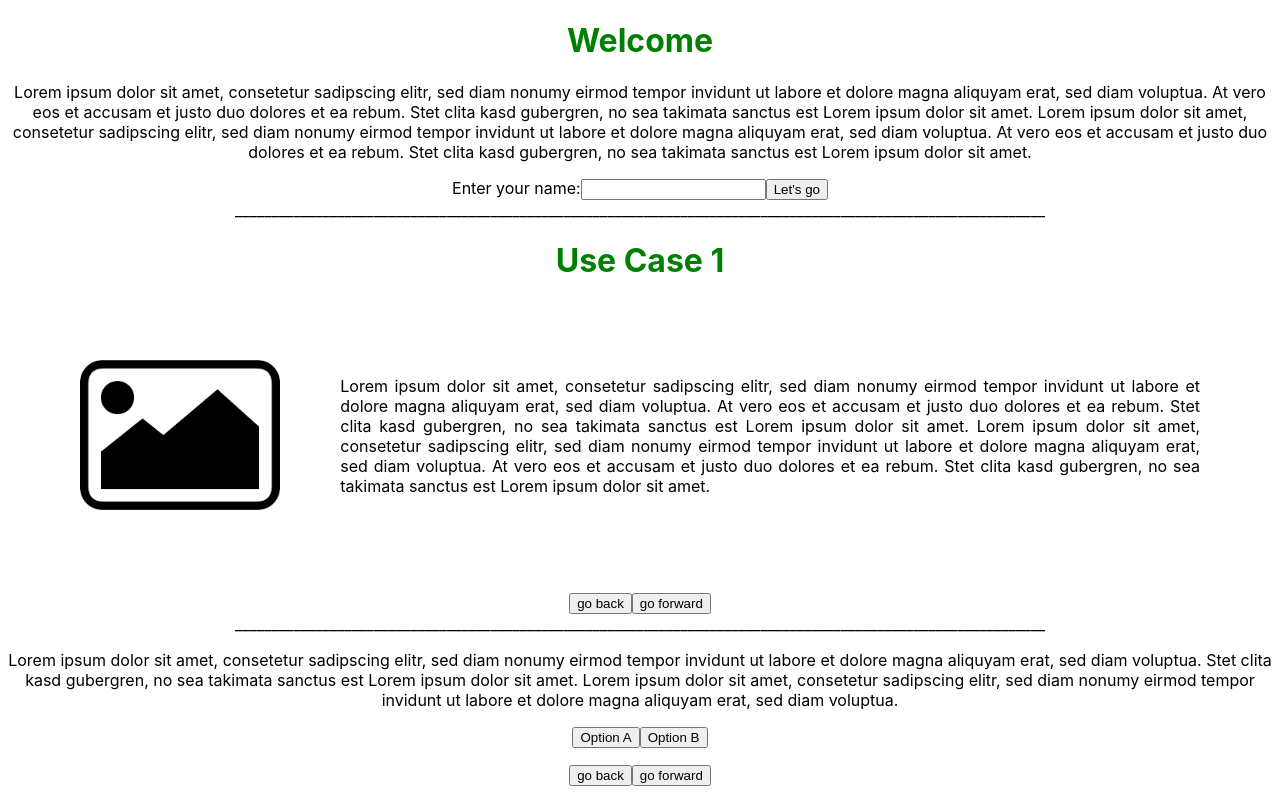
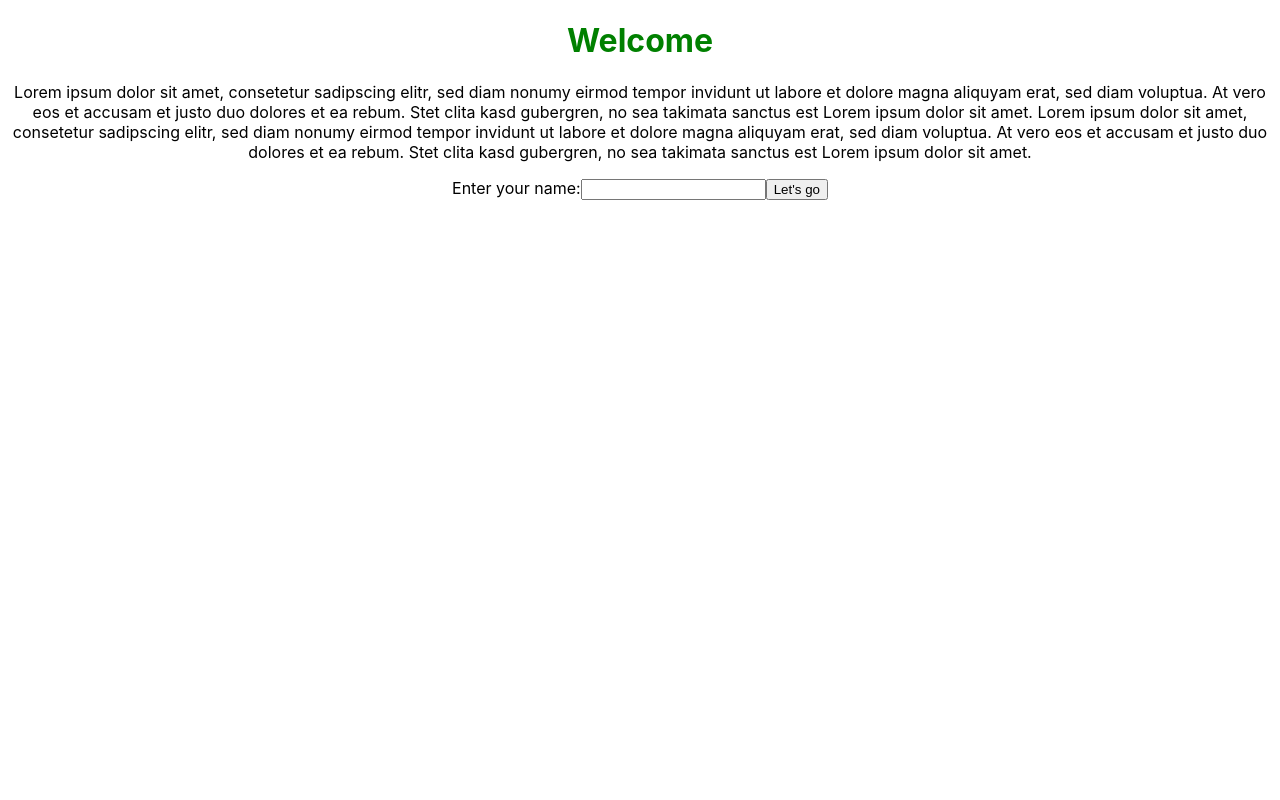
Before and after one commit to ViviZa/lawyer-dude, a React (Create React App) app: page / in a window 1280 px wide. Shown: the top 800 px of the page. Built offline with nearby package versions, Linux system fonts and the light colour scheme.

Commit message:
show startpage by app start and save username in App

```diff
--- a/src/App.js
+++ b/src/App.js
@@ -1,24 +1,38 @@
 import React, { Component } from 'react';
 import Startpage from './pages/Startpage';
 import Storypage from './pages/Storypage';
-import Decisionpage from './pages/Decisionpage';
-import Jailpage from './pages/Jailpage';
 import './App.css';
 
 class App extends Component {
+
+constructor(props) {
+    super(props);
+    this.onSetNewPage = this.onSetNewPage.bind(this);
+    this.onSetUsername = this.onSetUsername.bind(this);
+    this.state = {
+    currentPage: <Startpage onSaveUsername={this.onSetUsername} />,
+    username: ''
+    };
+  }
+
+  onSetNewPage() {
+        this.setState({currentPage: <Storypage/>});
+  }
+
+  onSetUsername(name) {
+    this.setState({username: name});
+    alert('A name was submitted: ' + this.state.username);
+    this.onSetNewPage();
+  }
+
   render() {
     return (
-      <div className="App">
-        <Startpage/>
-        _______________________________________________________________________________________________________________
-        <Storypage/>
-         _______________________________________________________________________________________________________________
-        <Decisionpage/>
-         _______________________________________________________________________________________________________________
-         <Jailpage/>
+      <div className="Game">
+        {this.state.currentPage}
       </div>
     );
   }
-}
+
+  }
 
 export default App;
--- a/src/pages/Startpage.js
+++ b/src/pages/Startpage.js
@@ -3,16 +3,36 @@ import '../styles/style.css';
 
 
 class Startpage extends Component {
+
+ constructor(props) {
+    super(props);
+    this.state = {username: ''};
+
+    this.handleChange = this.handleChange.bind(this);
+    this.handleSubmit = this.handleSubmit.bind(this);
+  }
+
+  handleChange(event) {
+    this.setState({username: event.target.value});
+  }
+
+  handleSubmit(event) {
+    this.props.onSaveUsername(this.state.username);
+    event.preventDefault();
+  }
+
   render() {
     return (
       <div className="Startpage">
         <h1>Welcome</h1>
         <p>Lorem ipsum dolor sit amet, consetetur sadipscing elitr, sed diam nonumy eirmod tempor invidunt ut labore et dolore magna aliquyam erat, sed diam voluptua. At vero eos et accusam et justo duo dolores et ea rebum. Stet clita kasd gubergren, no sea takimata sanctus est Lorem ipsum dolor sit amet. Lorem ipsum dolor sit amet, consetetur sadipscing elitr, sed diam nonumy eirmod tempor invidunt ut labore et dolore magna aliquyam erat, sed diam voluptua. At vero eos et accusam et justo duo dolores et ea rebum. Stet clita kasd gubergren, no sea takimata sanctus est Lorem ipsum dolor sit amet.</p>
-        <label>
+        <form onSubmit={this.handleSubmit}>
+          <label>
             Enter your name:
-            <input type="text" name="name" />
+            <input type="text" value={this.state.username} onChange={this.handleChange} />
           </label>
-        <button>Let's go</button>
+          <input type="submit" value="Let's go" />
+        </form>
       </div>
     );
   }
```
